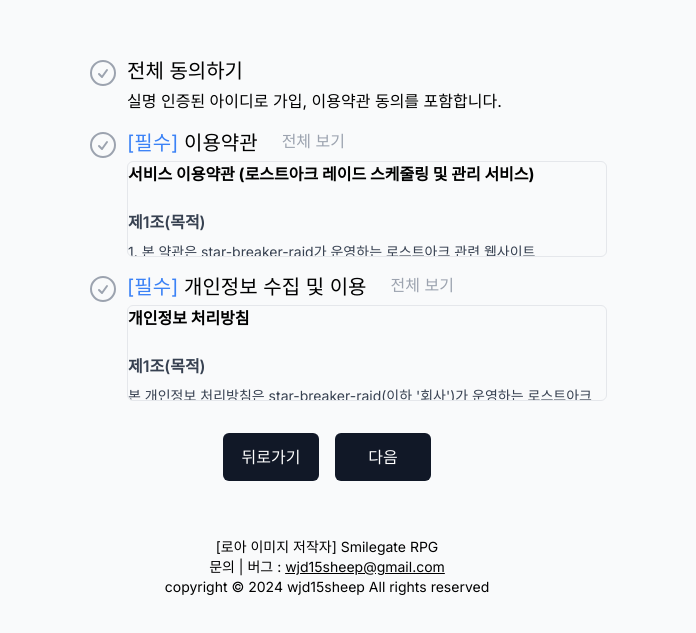
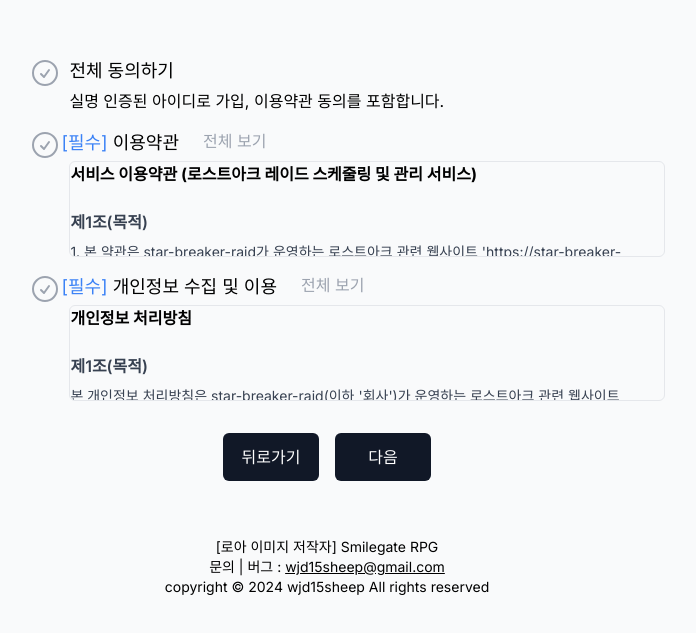
Before and after one commit to LostArk-RaidBoard/Star-Breaker-Raid, a Next.js app: page /law in a window 1280 px wide. Shown: the part 143-776 px from the top of the page, without its empty margins (313-1009 px from the left). Built offline with nearby package versions, Linux system fonts and the light colour scheme.

Commit message:
fix laypage

```diff
--- a/src/components/law/lay.tsx
+++ b/src/components/law/lay.tsx
@@ -47,18 +47,19 @@ export default function Lay() {
   }, [allCheck, privayCheck, policyCheck])
   return (
     <div className='relative flex w-full flex-col items-center justify-center sm:mt-[20vh]'>
-      <div className='flex w-[60vh] flex-col'>
+      <div className='flex w-full flex-col sm:w-[60%]'>
         <span className='flex gap-2'>
           <Check
             className={`h-8 w-8 ${allCheck ? 'text-gray-900' : 'text-gray-400'}`}
             onClick={AllCheckHandler}
           />
 
-          <h1 className='text-xl'>전체 동의하기</h1>
+          <h1 className='text-lg'>전체 동의하기</h1>
         </span>
         <p className='ml-10'> 실명 인증된 아이디로 가입, 이용약관 동의를 포함합니다.</p>
 
-        <span className='mt-4 flex gap-2'>
+        <span className='mt-4 flex flex-col gap-2 sm:flex-row'>
+          <div className='flex'>
             <Check
               className={`h-8 w-8 ${policyCheck ? 'text-gray-900' : 'text-gray-400'}`}
               onClick={() => {
@@ -66,9 +67,10 @@ export default function Lay() {
               }}
             />
 
-          <h1 className='text-xl'>
+            <h1 className='text-lg'>
               <span className='text-blue-500'>[필수] </span>이용약관
             </h1>
+          </div>
           <Link href={'/policy'} className='ml-4 text-base text-gray-400'>
             전체 보기
           </Link>
@@ -191,7 +193,8 @@ export default function Lay() {
             </div>
           </div>
         </div>
-        <span className='mt-4 flex gap-2'>
+        <span className='mt-4 flex flex-col gap-2 sm:flex-row'>
+          <div className='flex'>
             <Check
               className={`h-8 w-8 ${privayCheck ? 'text-gray-900' : 'text-gray-400'}`}
               onClick={() => {
@@ -199,9 +202,10 @@ export default function Lay() {
               }}
             />
 
-          <h1 className='text-xl'>
+            <h1 className='text-lg'>
               <span className='text-blue-500'>[필수]</span> 개인정보 수집 및 이용
             </h1>
+          </div>
           <Link href={'/privacy'} className='ml-4 text-base text-gray-400'>
             전체 보기
           </Link>
```
Lines whose indentation alone changed are shown as unchanged.
